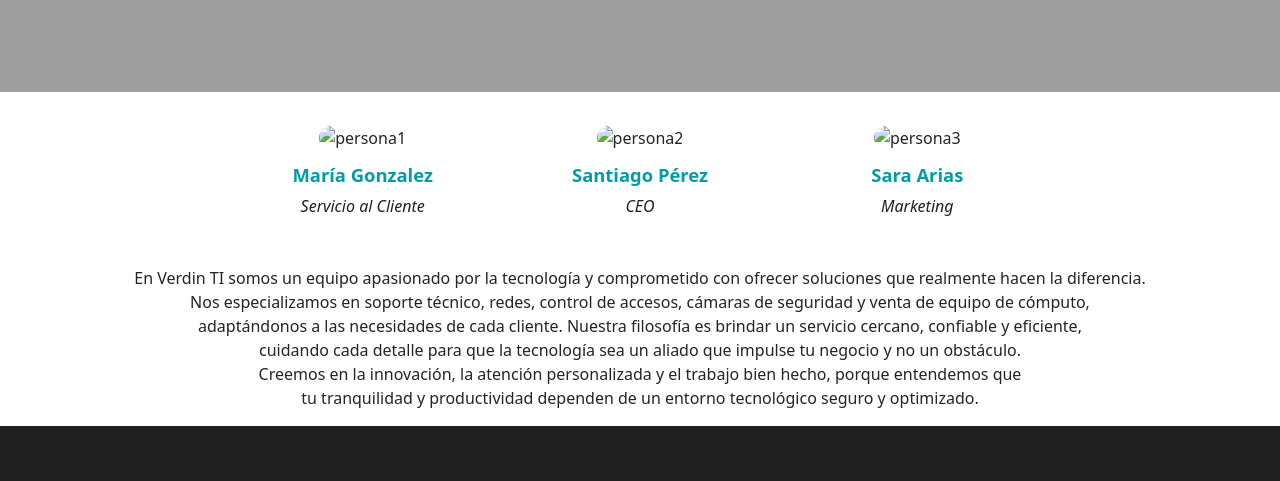
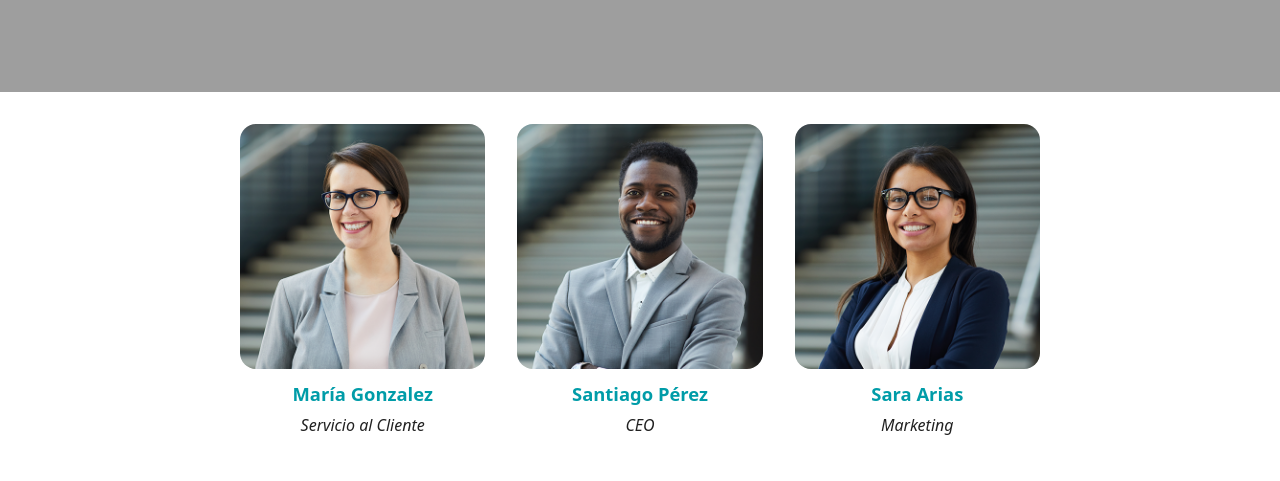
Before and after one commit to luisverdin/comision-85245, a plain HTML site: page pages/nosotros.html in a window 1280 px wide. Shown: the part 940-1421 px from the top of the page. Drawn offline with nearby package versions, Linux system fonts and the light colour scheme; the site is published under a folder, as on GitHub Pages, so addresses that start at the root find nothing.

Commit message:
Update nosotros.html

```diff
--- a/pages/nosotros.html
+++ b/pages/nosotros.html
@@ -54,19 +54,19 @@
             <section class="equipo">
                 <div class="equipo-grid">
                     <article class="miembro">
-                        <img src="/img/persona1.png" alt="persona1">
+                        <img src="../img/persona1.png" alt="persona1">
                         <h3>María Gonzalez</h3>
                         <p class="rol">Servicio al Cliente</p>
                     </article>
 
                     <article class="miembro">
-                        <img src="/img/persona2.png" alt="persona2">
+                        <img src="../img/persona2.png" alt="persona2">
                         <h3>Santiago Pérez</h3>
                         <p class="rol">CEO</p>
                     </article>
 
                     <article class="miembro">
-                        <img src="/img/persona3.png" alt="persona3">
+                        <img src="../img/persona3.png" alt="persona3">
                         <h3>Sara Arias</h3>
                         <p class="rol">Marketing</p>
                     </article>
```
